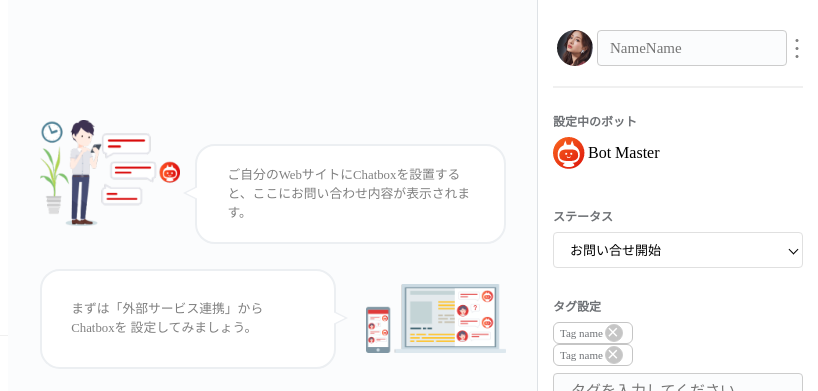
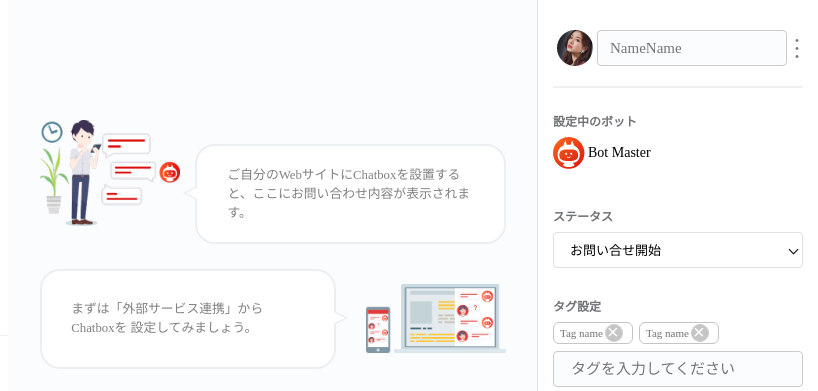
Before and after one commit to toannguyen1710mt/HTML-CSS-learning, a website: page index.html in a window 1280 px wide. Shown: the top 391 px of the page, 462-1280 px from the left. Drawn offline with Linux system fonts and the light colour scheme.

Commit message:
newest update

```diff
--- a/style.scss
+++ b/style.scss
@@ -709,6 +709,13 @@ body {
         img {
             margin-right: 3px;
         }
+
+        span {
+            color: #010101;
+            font-family: "Noto Sans CJK JP Regular";
+            font-size: 14px;
+            font-weight: 400;
+        }
     }
 }
 
@@ -765,7 +772,9 @@ body {
 
 .user-info__tag-name {
     margin-bottom: 26px;
-
+    .btn-group {
+        display: flex;
+    }
     .btn-group__item {
         align-items: center;
         background-color: #ffffff;
@@ -773,6 +782,7 @@ body {
         border-radius: 6px;
         display: flex;
         height: 22px;
+        margin-right: 6px;
         padding: 2px 3px 2px 6px;
         width: 80px;
 
```
Also changed, not shown: style.css.
